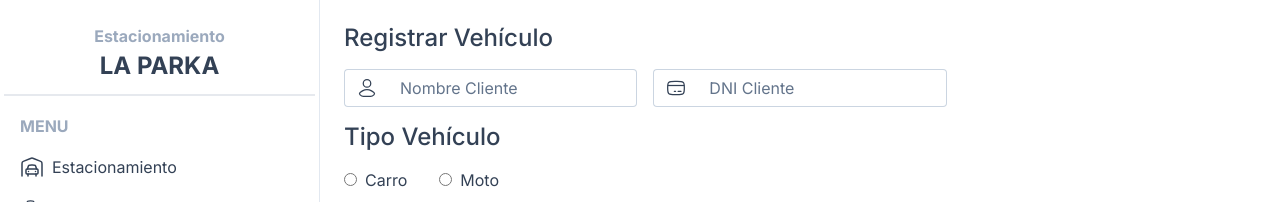
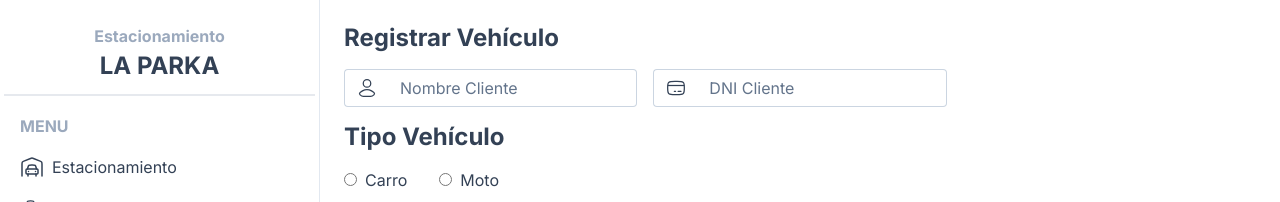
Before and after one commit to RefinedCandle49/playaEstacionamientoFront, an Angular app: page / in a window 1280 px wide. Shown: the top 202 px of the page. Built offline with nearby package versions, Linux system fonts and the light colour scheme.

Commit message:
style: Dar fw-bold para titulos h4

```diff
--- a/src/app/components/form/form.component.html
+++ b/src/app/components/form/form.component.html
@@ -1,6 +1,6 @@
 <form action="...">
   <div class="row g-3 mb-3 mb-sm-0">
-    <h4 class="mb-0">Registrar Vehículo</h4>
+    <h4 class="fw-bold mb-0">Registrar Vehículo</h4>
 
     <div class="col col-12 col-xxl-3 col-md-4 col-sm-6">
       <div class="input-group mb-0 mb-sm-3">
@@ -78,7 +78,7 @@
   </div>
 
   <div class="row g-3 mb-3 mb-md-0">
-    <h4 class="mb-0">Tipo Vehículo</h4>
+    <h4 class="fw-bold mb-0">Tipo Vehículo</h4>
 
     <div class="col col-12 d-flex">
       <div class="pe-3">
```
